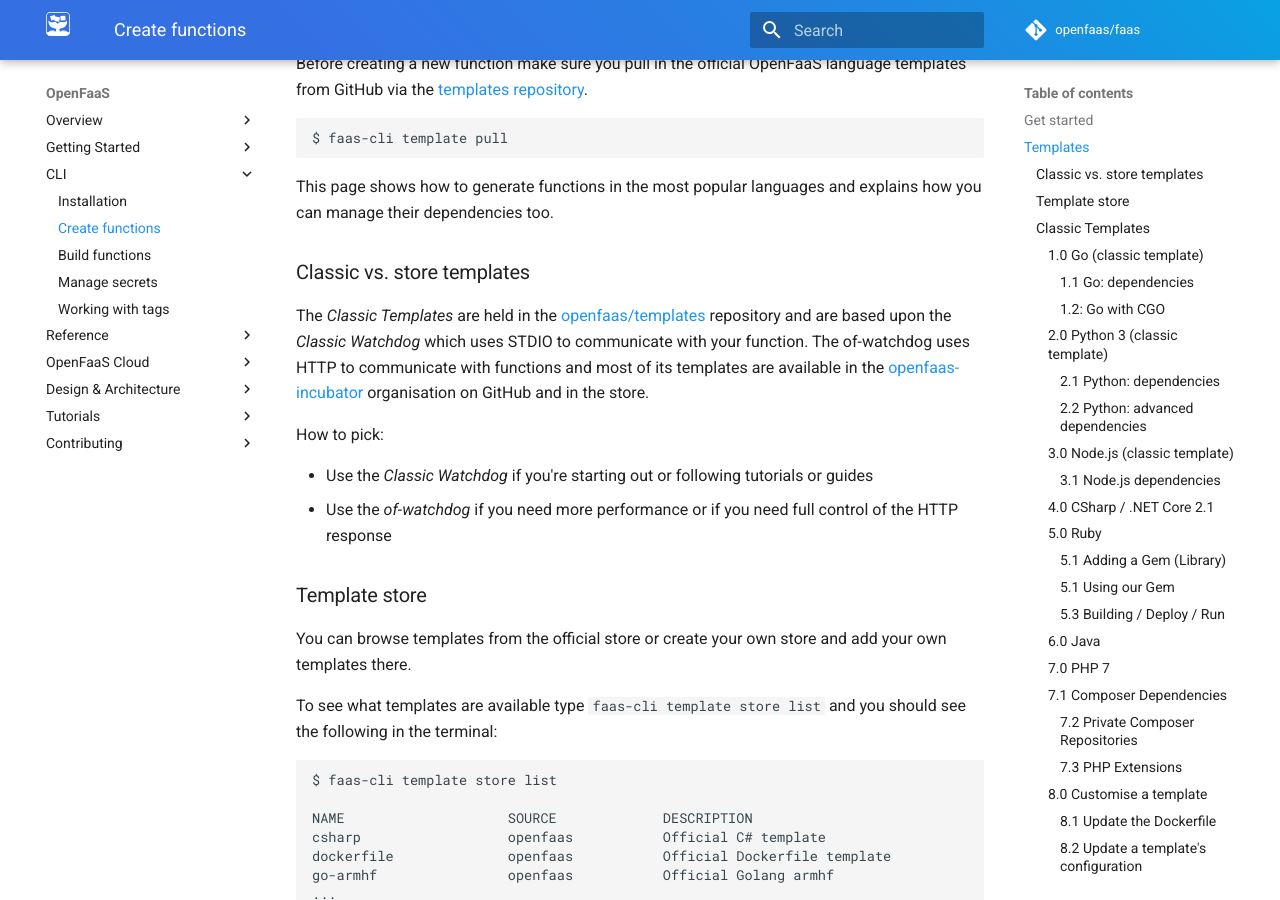
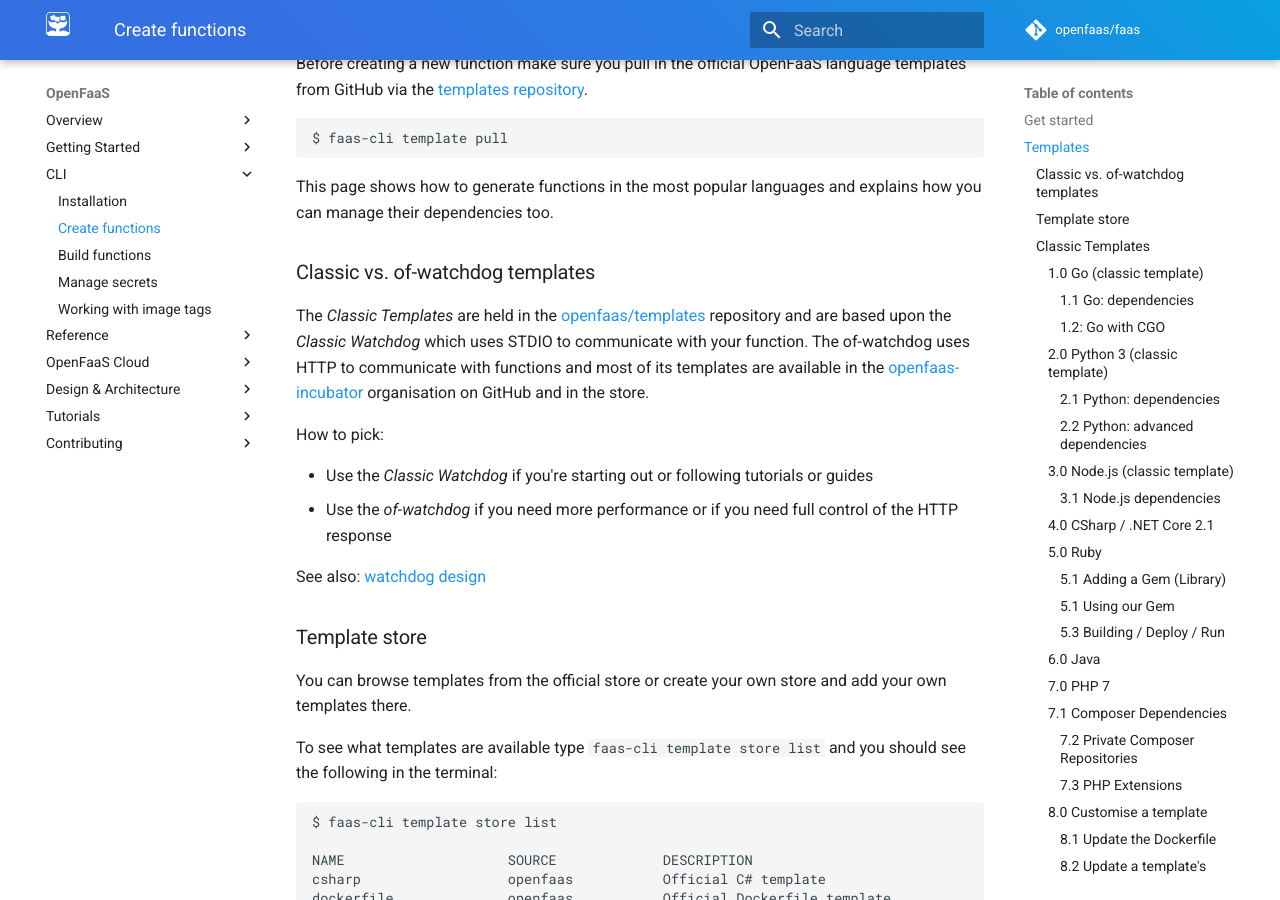
Before and after one commit to openfaas/docs, an MkDocs documentation site: the page built from docs/cli/templates.md, in a window 1280 px wide and 900 px high, scrolled down 577 px. Built offline with MkDocs 1.6.1 and Material for MkDocs 9.7.7, drawn with Linux system fonts in a browser that asks for light colours; comment, search, counter and statistics services are not loaded.

Commit message:
Add of-watchdog note
Signed-off-by: Alex Ellis <alexellis2@gmail.com>

```diff
--- a/docs/cli/templates.md
+++ b/docs/cli/templates.md
@@ -22,7 +22,7 @@ $ faas-cli template pull
 
 This page shows how to generate functions in the most popular languages and explains how you can manage their dependencies too.
 
-### Classic vs. store templates
+### Classic vs. of-watchdog templates
 
 The *Classic Templates* are held in the [openfaas/templates](https://github.com/openfaas/templates) repository and are based upon the *Classic Watchdog* which uses STDIO to communicate with your function. The of-watchdog uses HTTP to communicate with functions and most of its templates are available in the [openfaas-incubator](https://github.com/openfaas-incubator/) organisation on GitHub and in the store.
 
@@ -30,6 +30,8 @@ How to pick:
 
 * Use the *Classic Watchdog* if you're starting out or following tutorials or guides
 * Use the *of-watchdog* if you need more performance or if you need full control of the HTTP response
+
+See also: [watchdog design](/architecture/watchdog/)
 
 ### Template store
 
--- a/mkdocs.yml
+++ b/mkdocs.yml
@@ -117,7 +117,7 @@ nav:
       - Create functions: ./cli/templates.md
       - Build functions: ./cli/build.md
       - Manage secrets: ./cli/secrets.md
-      - Working with tags: ./cli/tags.md
+      - Working with image tags: ./cli/tags.md
   - Reference:
     - CI/CD:
       - Intro: ./reference/cicd/intro.md
```
Also changed, not shown: docs/cli/tags.md (+1 -1 lines).
